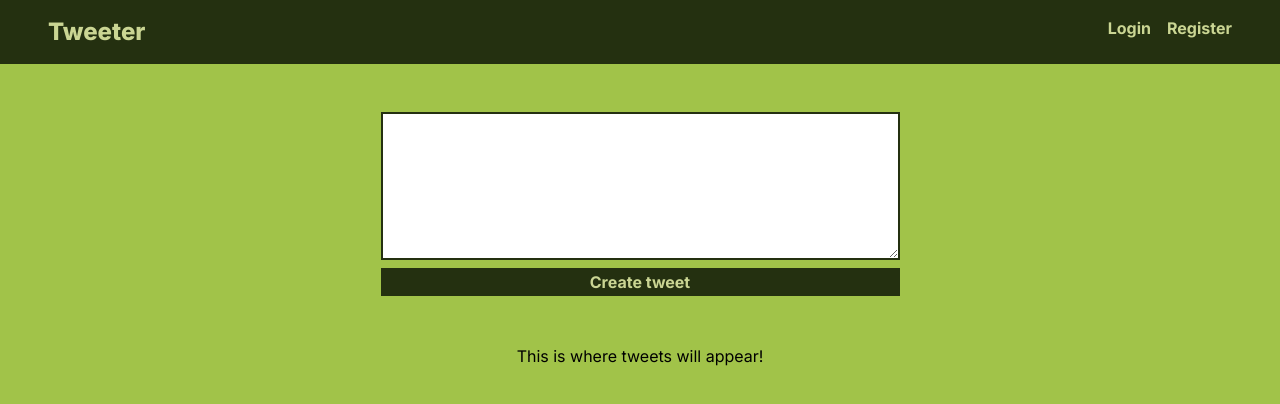
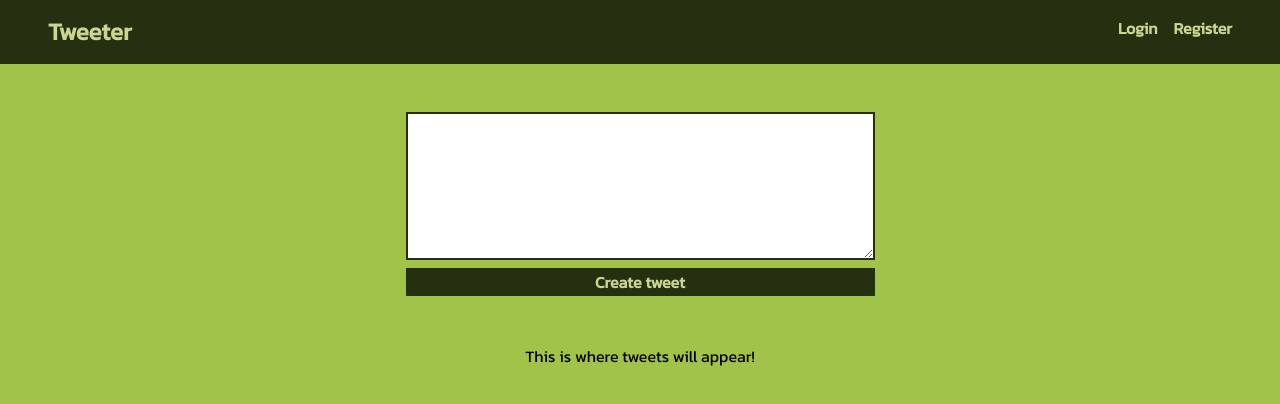
Before and after one commit to Pubstar/Tweeter, a Next.js app: page / in a window 1280 px wide. Shown: the top 404 px of the page. Built offline with nearby package versions, Linux system fonts and the light colour scheme.

Commit message:
Change font

```diff
--- a/app/layout.tsx
+++ b/app/layout.tsx
@@ -1,8 +1,8 @@
 import type { Metadata } from "next";
-import { Inter } from "next/font/google";
+import { Kanit } from "next/font/google";
 import "./globals.css";
 
-const inter = Inter({ subsets: ["latin"] });
+const inter = Kanit({ subsets: ["latin"], weight: "400" });
 
 export const metadata: Metadata = {
   title: "Tweeter",
```
Also changed, not shown: app/page.tsx (+5 -7 lines).
